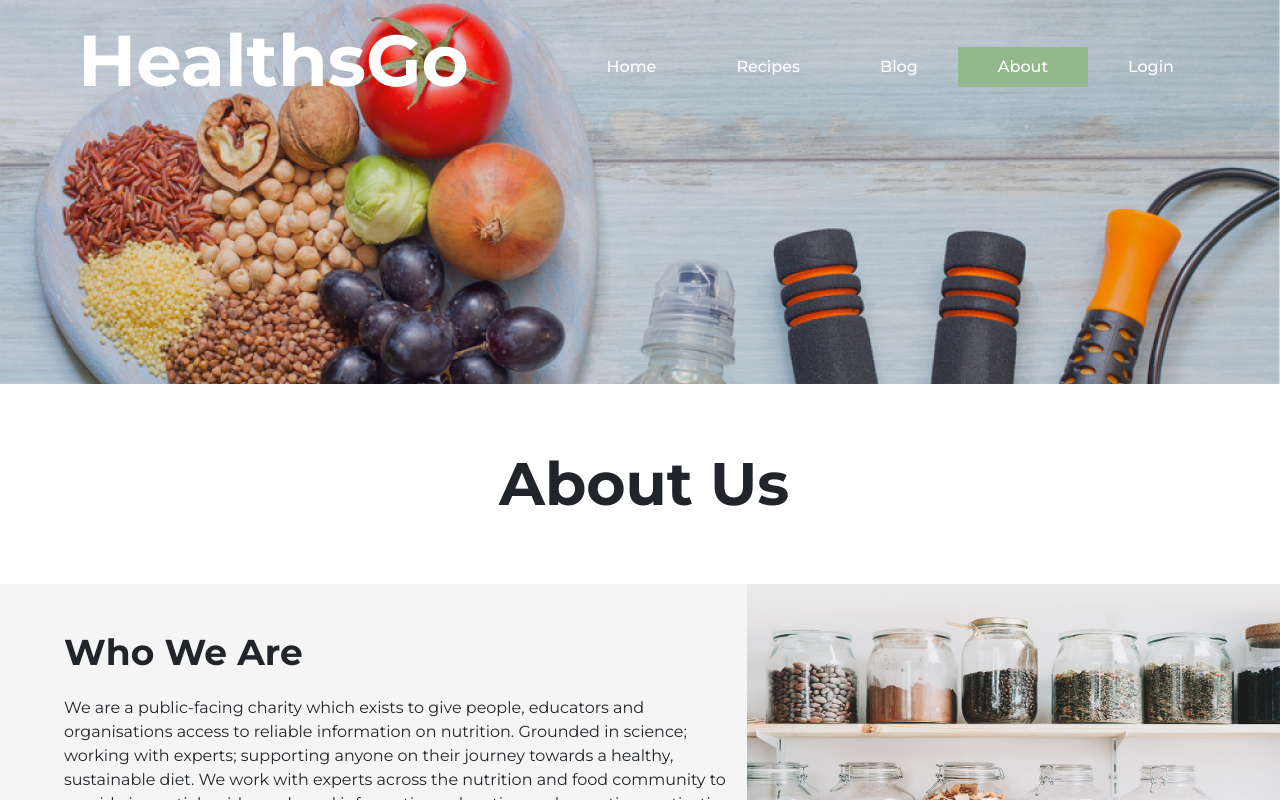
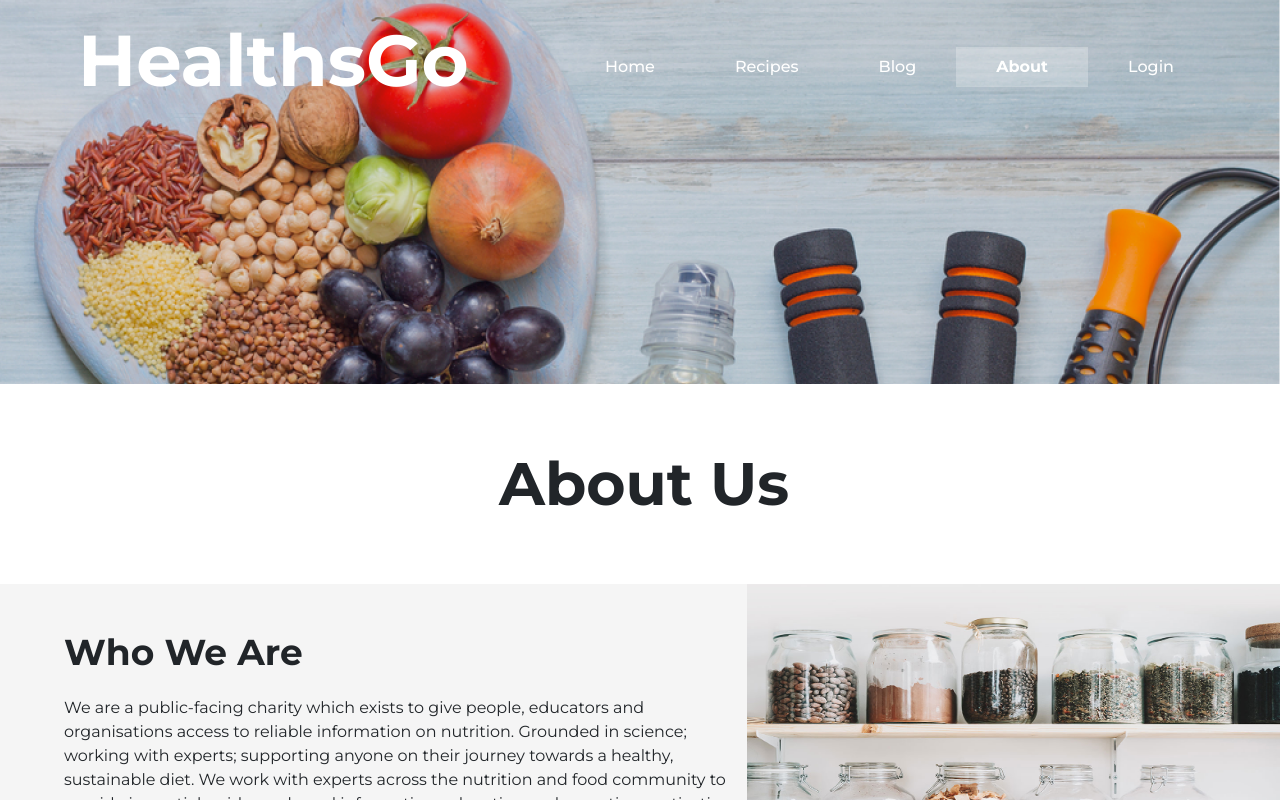
Before and after one commit to astrukar/HCI_2021-22, a Next.js app: page /about in a window 1280 px wide. Shown: the top 800 px of the page. Built offline with nearby package versions, Linux system fonts and the light colour scheme.

Commit message:
header component responsive layout fixes

```diff
--- a/components/header/burgernavigation.js
+++ b/components/header/burgernavigation.js
@@ -5,7 +5,7 @@ const BurgerNavigation = ({ isOpen, menuItems, setIsOpen }) => {
     <main
       className={`${
         !isOpen ? "translate-x-full" : "translate-x-0"
-      } top-0 transform translate fixed left-0 m-0 p-0 bg-hci-lila-light sm:hidden w-screen transition duration-500 ease-in-out flex-col justify-center items-center h-screen z-40`}
+      } top-0 transform translate fixed left-0 m-0 p-0 bg-hci-white sm:hidden w-screen transition duration-500 ease-in-out flex-col justify-center items-center h-screen z-40`}
       onClick={() => setIsOpen(!isOpen)}
     >
       <NavBar
--- a/components/header/navbar.js
+++ b/components/header/navbar.js
@@ -10,15 +10,17 @@ const NavBar = ({ classes, menuItems }) => {
     <nav
       className={`${
         classes ? "block" : "hidden"
-      } pr-4 md:inline-flex font-medium text-hci-lila ${classes}`}
+      } pr-4 md:inline-flex font-medium  ${classes}`}
     >
       {menuItems.map((item, index) => {
         const menuItemPath = index ? `/${slugify(item, { lower: true })}` : "/";
         return (
           <Link key={item} href={menuItemPath} passHref>
             <a
-              className={`mb-2.5 md:px-7 lg:px-10 py-2 whitespace-nowrap w-min hover:bg-hci-lila-dark text-white font-montserrat ${
-                isActive(menuItemPath) ? "bg-hci-lila text-white" : ""
+              className={`mb-2.5 md:px-7 lg:px-10 py-2 whitespace-nowrap w-min hover:bg-hci-white-dark text-white font-montserrat ${
+                isActive(menuItemPath)
+                  ? "bg-hci-white-light text-white font-bold"
+                  : ""
               } hover:text-white cursor-pointer`}
             >
               {item}
--- a/tailwind.config.js
+++ b/tailwind.config.js
@@ -10,10 +10,10 @@ module.exports = {
         poppins: ["Poppins", "sans-serif"],
       },
       colors: {
-        "hci-lila": {
-          light: "#ACD8A4",
+        "hci-white": {
+          light: "rgba(255, 255, 255, 0.25)",
           DEFAULT: "#92B88B",
-          dark: "#769970",
+          dark: "rgba(255, 255, 255, 0.35)",
         },
         "hci-header": {
           DEFAULT: "#829F7E",
```
